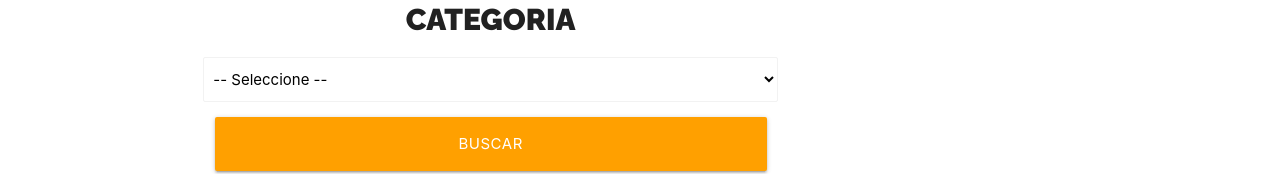
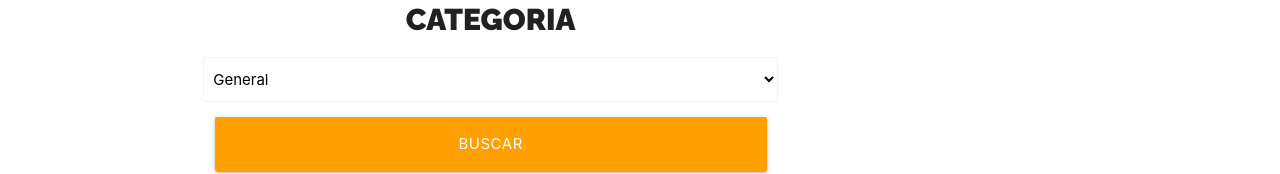
Before and after one commit to cristianaparra/Noticias, a React (Create React App) app: page / in a window 1280 px wide. Shown: the part 160-334 px from the top of the page. Built offline with nearby package versions, Linux system fonts and the light colour scheme.

Commit message:
Terminando custom Hook y creando OPCIONES

```diff
--- a/src/componnents/Formulario.js
+++ b/src/componnents/Formulario.js
@@ -4,8 +4,18 @@
 
 const Formulario = () => {
 
-// utilizando custom hooks
-const [categoria, SelectNoticias] = useSelect();
+
+    const OPCIONES = [
+        { value: 'general', label: 'General' },
+        { value: 'business', label: 'Negocios' },
+        { value: 'entertainment', label: 'Entretenimiento' },
+        { value: 'health', label: 'Salud' },
+        { value: 'science', label: 'Ciencia' },
+        { value: 'sports', label: 'Deportes' },
+        { value: 'technology', label: 'Tecnologia' }
+    ]
+    // utilizando custom hooks
+    const [categoria, SelectNoticias] = useSelect('general', OPCIONES);
 
     return (
         <div className={`${styles.buscador} row`}>
@@ -17,9 +27,9 @@
 
                     <div className='input-field col s12'>
                         <input
-                        type='submit'
-                        className={`${styles.btn_block} btn-large amber darken-2`}
-                        value='Buscar'
+                            type='submit'
+                            className={`${styles.btn_block} btn-large amber darken-2`}
+                            value='Buscar'
                         />
                     </div>
                 </form>
--- a/src/hooks/useSelect.js
+++ b/src/hooks/useSelect.js
@@ -3,13 +3,17 @@
 const useSelect = (stateInicial, opciones) => {
 
     //state dek custom hook
-    const [state, actualizarState] = useState('')
+    const [state, actualizarState] = useState(stateInicial)
 
     const SelecNoticias = () => (
         <select
             className='browser-default'
+            value={state}
+            onChange={e => actualizarState(e.target.value)}
         >
-            <option value=''>-- Seleccione --</option>
+            {opciones.map(opcion => (
+                <option key={opcion.value} value={opcion.value}>{opcion.label}</option>
+          ))}
         </select>
     )
 
@@ -17,3 +21,5 @@
 }
 
 export default useSelect;
+
+// api key b7bd8c20f52f44a2beccc2af97675cb8
```
